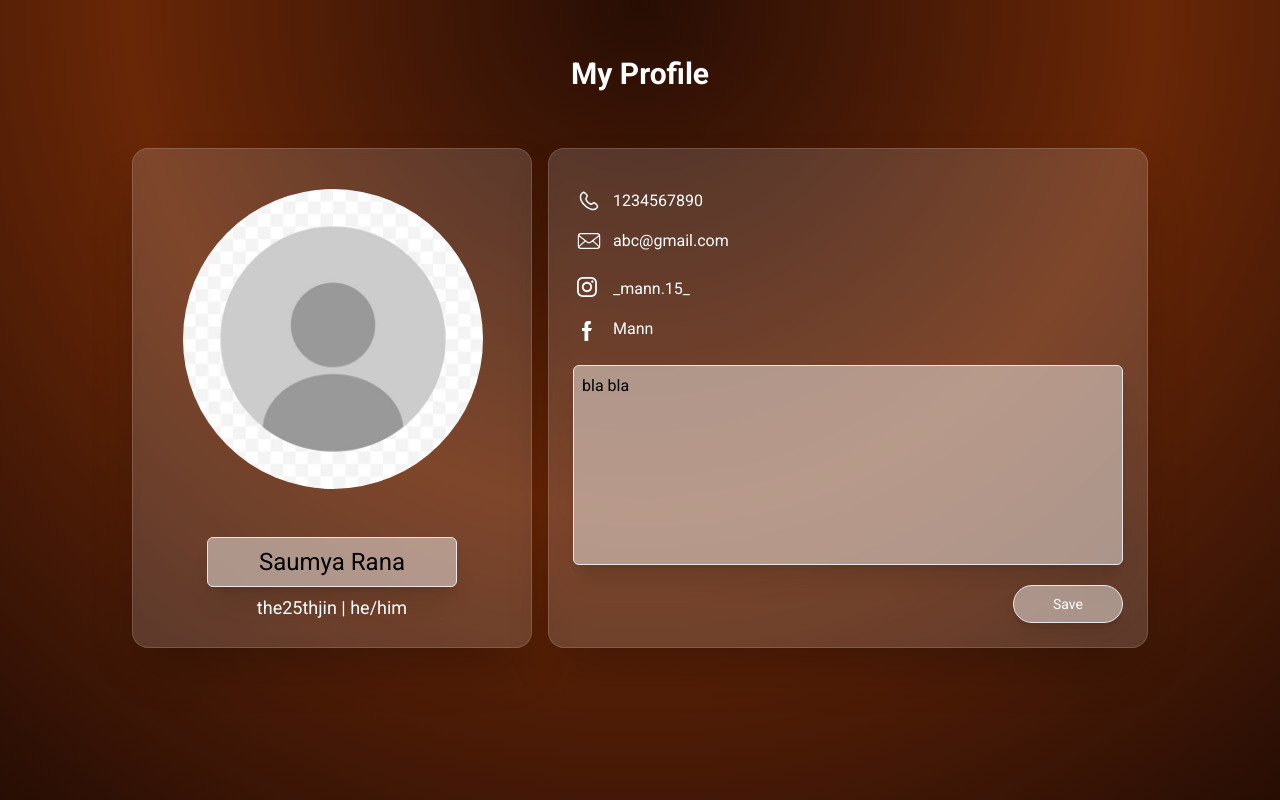
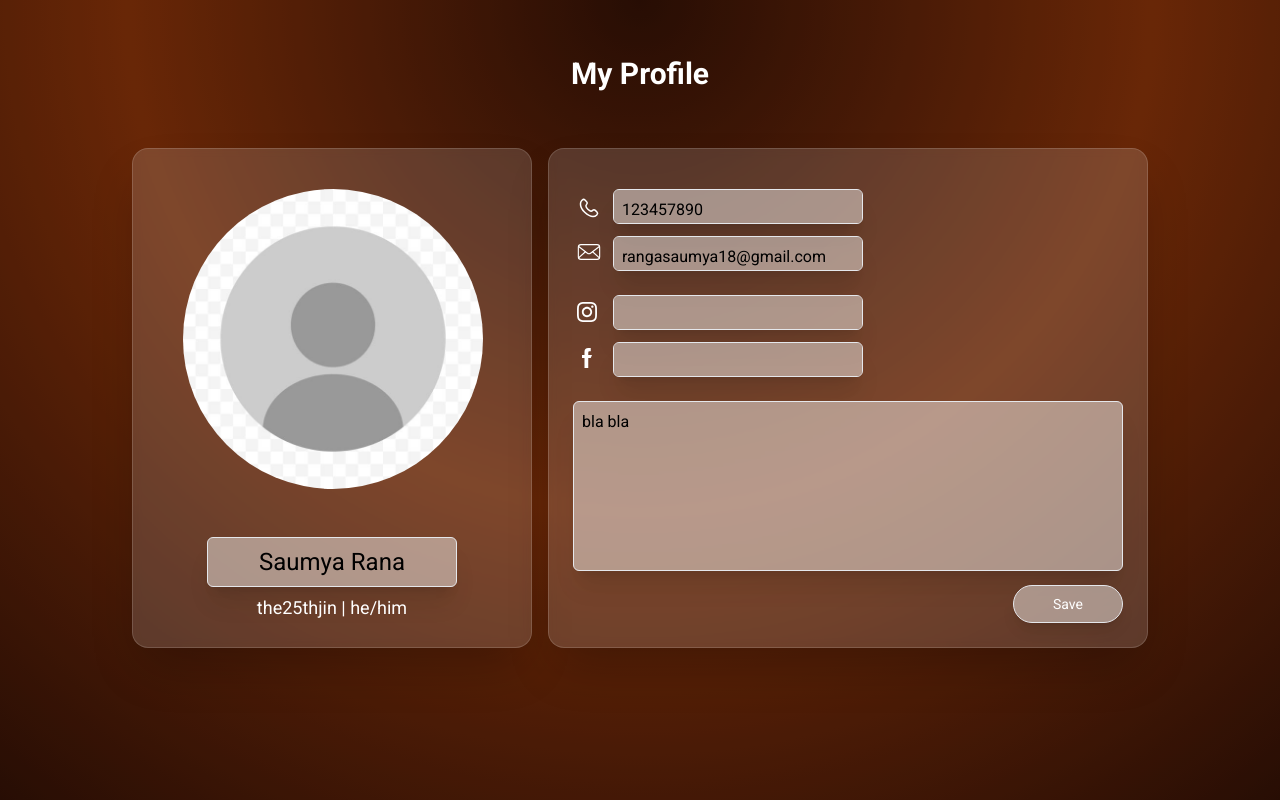
Before and after one commit to the25thjin/Urban-Pg, a React (Vite) app in the folder Frontend/: page /profile/edit in a window 1280 px wide. Built offline with nearby package versions, Linux system fonts and the light colour scheme.

Commit message:
edit functionality using atoms in profile

```diff
--- a/Frontend/src/components/Profile/editProfile.jsx
+++ b/Frontend/src/components/Profile/editProfile.jsx
@@ -21,7 +21,7 @@ function EditProfile(){
                     className="bg-cover w-[100px] md:w-[230px] xl:w-[300px]  md:h-[230px] h-[100px] md:left-[35px] xl:left-[50px] xl:h-[300px] md:top-[50px] xl:top-[40px] relative left-5 top-3.5 rounded-full"
                   />
                   <div className="sm:ml-9 md:ml-0 ">
-                    <textarea maxLength={15}  className="text-lg text-black md:text-2xl mt-10  shadow-xl border  resize-none w-[100px]  sm:w-[150px] md:w-[200px] lg:w-[250px] xl:w-[250px] 2xl:w-[250px] h-[40px] md:h-[50px] rounded-md bg-white/45 p-2 outline-none text-center"  value={profile.name} onChange={(e)=>setProfile({...profile, name:e.target.value})} />
+                    <textarea maxLength={15}  className=" text-black md:text-2xl mt-10  shadow-xl border  resize-none w-[100px]  sm:w-[150px] md:w-[200px] lg:w-[250px] xl:w-[250px] 2xl:w-[250px] h-[40px] md:h-[50px] rounded-md bg-white/45 p-2 outline-none text-center"  value={profile.name} onChange={(e)=>setProfile({...profile, name:e.target.value})} />
                     {/* `<h1 className="text-lg md:text-2xl mt-10 ">Mann Rana</h1>` */}
                     <div>
                       <span className="text-sm md:text-lg">the25thjin | he/him</span>
@@ -52,8 +52,8 @@ function EditProfile(){
                     </svg>
                   </div>
                   <div className=" mt-7 flex gap-3 justify-between flex-col ">
-                  <textarea maxLength={15}  className="text-lg text-black md:text-2xl  shadow-xl border  resize-none w-[200px]  sm:w-[300px] md:w-[290px] lg:w-[300px] xl:w-[250px] 2xl:w-[250px] h-[40px] md:h-[50px] rounded-md bg-white/45 p-2 outline-none "  value={profile.phone} onChange={(e)=>setProfile({...profile, phone:e.target.value})} />
-                  <textarea maxLength={15}  className="text-lg text-black md:text-2xl  shadow-xl border  resize-none w-[200px]  sm:w-[300px] md:w-[220px] lg:w-[250px] xl:w-[250px] 2xl:w-[250px] h-[40px] md:h-[50px] rounded-md bg-white/45 p-2 outline-none "  value={profile.email} onChange={(e)=>setProfile({...profile, email:e.target.value})} />
+                  <textarea maxLength={15}  className=" text-black md:text-2xl  shadow-xl border  resize-none w-[200px]  sm:w-[300px] md:w-[290px] lg:w-[300px] xl:w-[250px] 2xl:w-[250px] h-[40px] md:h-[50px] rounded-md bg-white/45 p-2 outline-none "  value={profile.phone} onChange={(e)=>setProfile({...profile, phone:e.target.value})} />
+                  <textarea maxLength={35}  className=" text-black md:text-2xl  shadow-xl border  resize-none w-[200px]  sm:w-[300px] md:w-[220px] lg:w-[250px] xl:w-[250px] 2xl:w-[250px] h-[40px] md:h-[50px] rounded-md bg-white/45 p-2 outline-none "  value={profile.email} onChange={(e)=>setProfile({...profile, email:e.target.value})} />
                     {/* <h1 className="text-left"> 1234567890</h1>
                     <h1> abc@gmail.com</h1> */}
 
@@ -91,7 +91,7 @@ function EditProfile(){
                       </svg>
                     </div>
                     <div className="flex mt-2 gap-3 text-sm justify-between flex-col">
-                    <textarea maxLength={15}  className="text-lg text-black md:text-2xl  shadow-xl border  resize-none w-[200px]  sm:w-[300px] md:w-[220px] lg:w-[250px] xl:w-[250px] 2xl:w-[250px] h-[40px] md:h-[50px] rounded-md bg-white/45 p-2 outline-none "  value={profile.insta} onChange={(e)=>setProfile({...profile, insta:e.target.value})} /> <textarea maxLength={15}  className="text-lg text-black md:text-2xl  shadow-xl border  resize-none w-[200px]  sm:w-[300px] md:w-[220px] lg:w-[250px] xl:w-[250px] 2xl:w-[250px] h-[40px] md:h-[50px] rounded-md bg-white/45 p-2 outline-none "  value={profile.facebook} onChange={(e)=>setProfile({...profile, facebook:e.target.value})} />
+                    <textarea   className=" text-black md:text-2xl  shadow-xl border  resize-none w-[200px]  sm:w-[300px] md:w-[220px] lg:w-[250px] xl:w-[250px] 2xl:w-[250px] h-[40px] md:h-[50px] rounded-md bg-white/45 p-2 outline-none "  value={profile.insta} onChange={(e)=>setProfile({...profile, insta:e.target.value})} /> <textarea   className=" text-black md:text-2xl  shadow-xl border  resize-none w-[200px]  sm:w-[300px] md:w-[220px] lg:w-[250px] xl:w-[250px] 2xl:w-[250px] h-[40px] md:h-[50px] rounded-md bg-white/45 p-2 outline-none "  value={profile.facebook} onChange={(e)=>setProfile({...profile, facebook:e.target.value})} />
                       {/* <a href="#" target="_blank">
                         _mann.15_
                       </a>
@@ -118,8 +118,8 @@ function EditProfile(){
               </div>
  {/* --------------------------------------------2nd block------------------------------------- */}
               <div className="hidden md:block   w-[360px] h-[500px] md:w-[450px] lg:w-[500px] xl:w-[600px] 2xl:w-[700px] bg-white/15 backdrop-blur-sm border border-white/15  shadow-2xl text-center rounded-2xl">
-                <div className="flex mt-3 ml-1">
-                  <div className="flex w-[60px] flex-col ">
+                <div className="flex mt-3  ml-1">
+                  <div className="flex w-[60px] flex-col mt-[7px] gap-[4px] ">
                     <svg
                       className="size-6  mt-7 ml-6"
                       xmlns="http://www.w3.org/2000/svg"
@@ -141,16 +141,18 @@ function EditProfile(){
                       <path d="M4.17 49.14a1.5 1.5 0 0 1-1-2.62l18.4-16.41a1.5 1.5 0 0 1 2 2.24L5.17 48.76a1.46 1.46 0 0 1-1 .38zm55.66 0a1.46 1.46 0 0 1-1-.38l-18.4-16.41a1.5 1.5 0 1 1 2-2.24l18.39 16.41a1.5 1.5 0 0 1-1 2.62z"></path>
                     </svg>
                   </div>
-                  <div className=" mt-7 flex justify-between flex-col ">
-                    <h1 className="text-left"> 1234567890</h1>
-                    <h1> abc@gmail.com</h1>
+                  <div className=" mt-7 gap-3 flex justify-between flex-col ">
+                  <textarea maxLength={15}  className=" text-black   shadow-xl border  resize-none w-[200px]  sm:w-[300px] md:w-[290px] lg:w-[250px] xl:w-[250px] 2xl:w-[250px] h-[40px] md:h-[35px] rounded-md bg-white/45 p-2 outline-none "  value={profile.phone} onChange={(e)=>setProfile({...profile, phone:e.target.value})} />
+                  <textarea maxLength={35}  className=" text-black   shadow-xl border  resize-none w-[200px]  sm:w-[300px] md:w-[290px] lg:w-[250px] xl:w-[250px] 2xl:w-[250px] h-[40px] md:h-[35px] rounded-md bg-white/45 p-2 outline-none "  value={profile.email} onChange={(e)=>setProfile({...profile, email:e.target.value})} />
+                    {/* <h1 className="text-left"> 1234567890</h1>
+                    <h1> abc@gmail.com</h1> */}
                   </div>
                 </div>
 
                 <div className="mt-4 ml-7">
 
                   <div className="flex gap-4">
-                    <div>
+                    <div className="flex flex-col mt-[7px] gap-[2px]">
                       <svg
                         className="mt-2"
                         xmlns="http://www.w3.org/2000/svg"
@@ -177,13 +179,14 @@ function EditProfile(){
                         ></path>
                       </svg>
                     </div>
-                    <div className="flex mt-2 text-base justify-between flex-col">
-                      <a className="hover:text-orange-400 transition duration-200 ease-in-out" href="#" target="_blank">
+                    <div className="flex mt-2 gap-3 text-base justify-between flex-col">
+                    <textarea   className=" text-black   shadow-xl border  resize-none w-[200px]  sm:w-[300px] md:w-[290px] lg:w-[250px] xl:w-[250px] 2xl:w-[250px] h-[40px] md:h-[35px] rounded-md bg-white/45 p-2 outline-none "  value={profile.insta} onChange={(e)=>setProfile({...profile, insta:e.target.value})} /><textarea   className=" text-black   shadow-xl border  resize-none w-[200px]  sm:w-[300px] md:w-[290px] lg:w-[250px] xl:w-[250px] 2xl:w-[250px] h-[40px] md:h-[35px] rounded-md bg-white/45 p-2 outline-none "  value={profile.facebook} onChange={(e)=>setProfile({...profile, facebook:e.target.value})} />
+                      {/* <a className="hover:text-orange-400 transition duration-200 ease-in-out" href="#" target="_blank">
                         _mann.15_
                       </a>
                       <a  href="#" target="_blank" className="hover:text-orange-400 transition duration-200 ease-in-out text-left">
                         Mann
-                      </a>
+                      </a> */}
                     </div>
                   </div>
                 </div>
@@ -193,7 +196,7 @@ function EditProfile(){
                     maxLength={50}
                     value={profile.bio}
                     onChange={(e)=>setProfile({...profile, bio:e.target.value})}
-                    className="text-black shadow-xl border text-base resize-none w-[250px] sm:w-[350px] md:w-[400px] lg:w-[450px] xl:w-[550px] 2xl:w-[650px] h-[200px] rounded-md bg-white/45 text-left p-2 outline-none"
+                    className="text-black shadow-xl border text-base resize-none w-[250px] sm:w-[350px] md:w-[400px] lg:w-[450px] xl:w-[550px] 2xl:w-[650px] h-[170px] rounded-md bg-white/45 text-left p-2 outline-none"
                   />
                 </div>
                 <div className=" absolute right-6 bottom-6">
```
